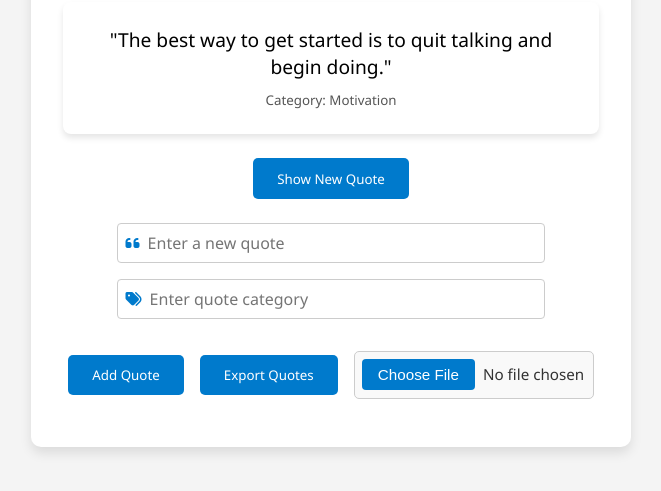
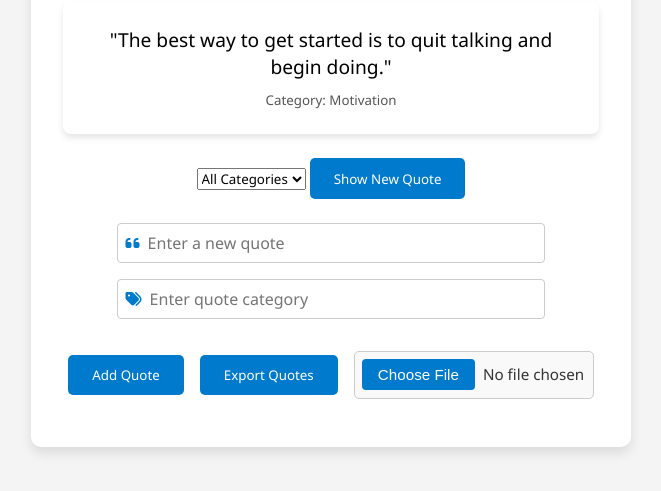
Before and after one commit to edunwant42/alx_fe_javascript, a plain HTML site: page dom-manipulation/index.html in a window 1280 px wide. Shown: the part 225-716 px from the top of the page, without its empty margins (309-970 px from the left). Drawn offline with Linux system fonts and the light colour scheme.

Commit message:
feat: Add main HTML structure for dynamic quote generator with category filtering

```diff
--- a/dom-manipulation/index.html
+++ b/dom-manipulation/index.html
@@ -10,14 +10,21 @@
     rel="stylesheet"
     href="https://cdnjs.cloudflare.com/ajax/libs/font-awesome/6.5.0/css/all.min.css"
   />
-
 </head>
 <body>
   <div class="container">
     <h1>Dynamic Quote Generator</h1>
 
     <div id="quoteDisplay"></div>
-    <button id="newQuote">Show New Quote</button>
+
+    <!-- Filter and Show Quote button on same line -->
+    <div class="filter-and-button">
+      <select id="categoryFilter" onchange="filterQuotes()">
+        <option value="all">All Categories</option>
+        <!-- dynamically populated -->
+      </select>
+      <button id="newQuote">Show New Quote</button>
+    </div>
 
     <!-- Quote input form -->
     <div id="formContainer"></div>
```
